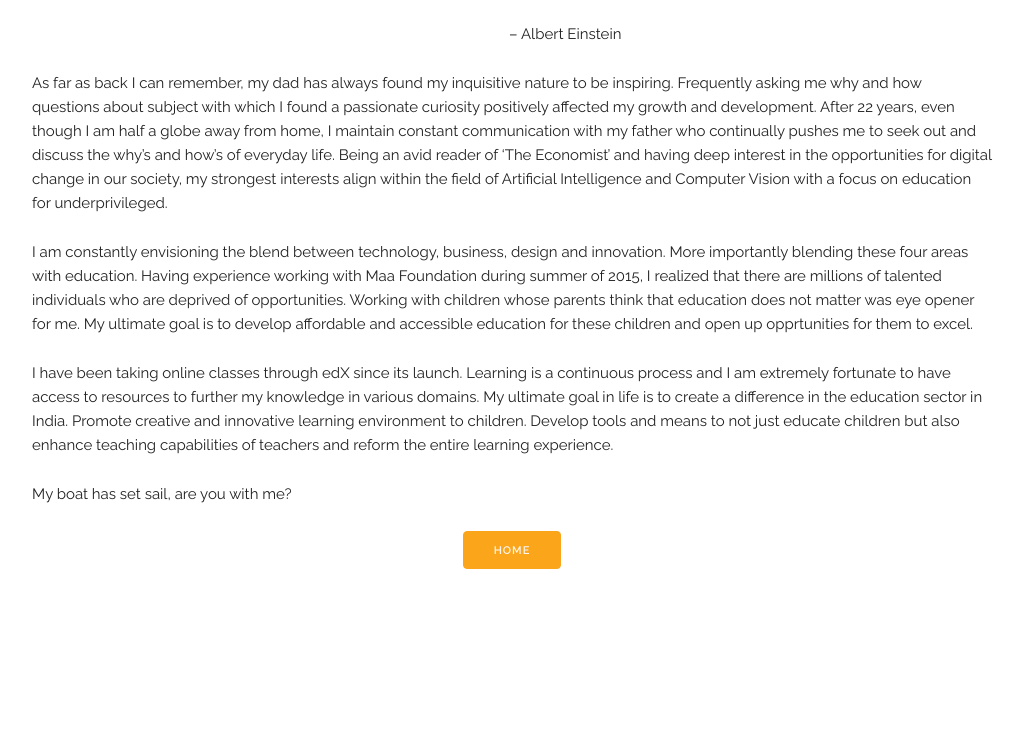
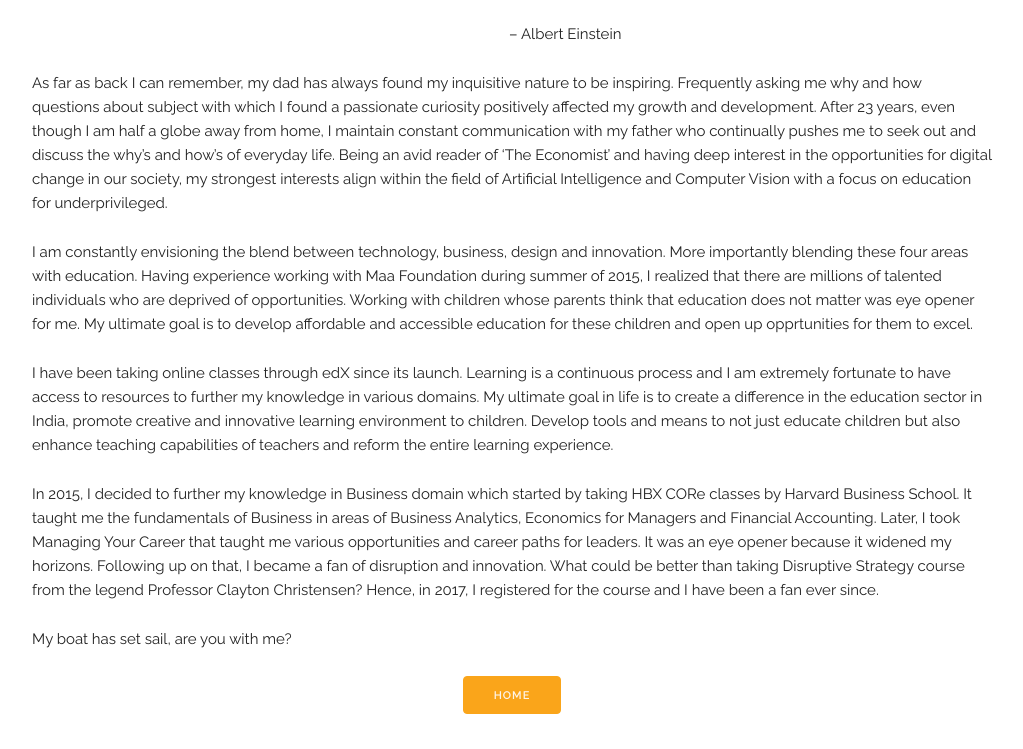
Before and after one commit to yafael/Website, a plain HTML site: page philosophy.html in a window 1280 px wide. Shown: the part 126-875 px from the top of the page, without its empty margins (128-1151 px from the left). Before the commit the page ends 800 px from the top, so only its background shows below. Drawn offline with Linux system fonts and the light colour scheme.

Commit message:
Recent updates

```diff
--- a/philosophy.html
+++ b/philosophy.html
@@ -46,7 +46,7 @@
 	  <p>
 	    As far as back I can remember, my dad has always found my inquisitive nature to be inspiring.
 	    Frequently asking me why and how questions about subject with which I found a passionate curiosity
-	    positively affected my growth and development. After 22 years, even though I am half a globe away
+	    positively affected my growth and development. After 23 years, even though I am half a globe away
 	    from home, I maintain constant communication with my father who continually pushes me to seek out and
 	    discuss the why’s and how’s of everyday life. Being an avid reader of ‘The Economist’ and having deep
 	    interest in the opportunities for digital change in our society, my strongest interests align within the
@@ -62,10 +62,18 @@
 	  <p>
 	    I have been taking online classes through edX since its launch. Learning is a continuous process and I am extremely
 	    fortunate to have access to resources to further my knowledge in various domains. My ultimate goal in life is to create
-	    a difference in the education sector in India. Promote creative and innovative learning environment to children. Develop
+	    a difference in the education sector in India, promote creative and innovative learning environment to children. Develop
 	    tools and means to not just educate children but also enhance teaching capabilities of teachers and reform the entire
 	    learning experience.
 	  </p>
+	  <p>
+  	    In 2015, I decided to further my knowledge in Business domain which started by taking HBX CORe classes by Harvard Business
+	    School. It taught me the fundamentals of Business in areas of Business Analytics, Economics for Managers and Financial
+	    Accounting. Later, I took Managing Your Career that taught me various opportunities and career paths for leaders. It was an
+	    eye opener because it widened my horizons. Following up on that, I became a fan of disruption and innovation. What could be
+	    better than taking Disruptive Strategy course from the legend Professor Clayton Christensen? Hence, in 2017, I registered for
+	    the course and I have been a fan ever since.
+          </p>
 	  <p>
 	    My boat has set sail, are you with me?
 	  </p>
```
Also changed, not shown: index.html (+7 -7 lines).
